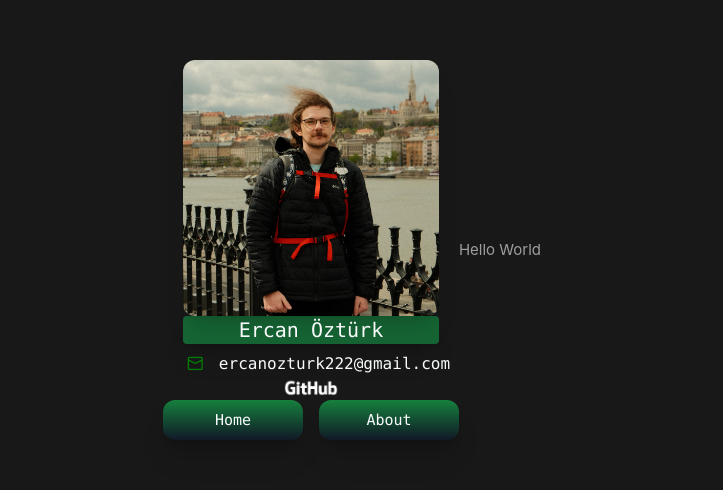
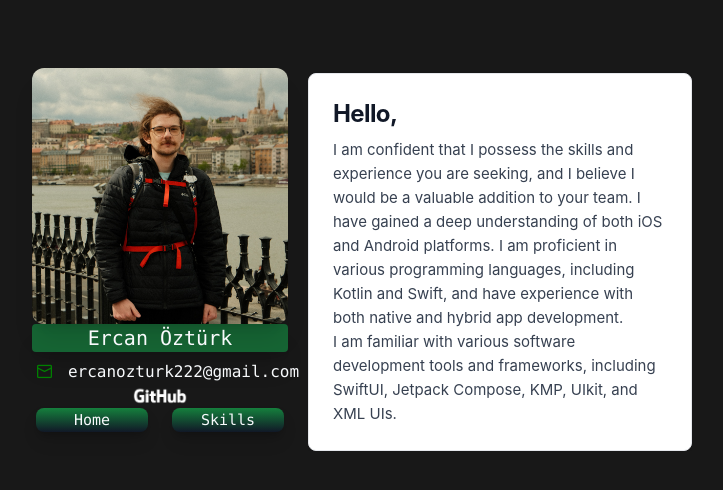
Before and after one commit to Ercan-Ozturk/ercan-ozturk-resume, a Vue app: page / in a window 1280 px wide. Shown: the part 170-660 px from the top of the page, without its empty margins (288-1011 px from the left). Built offline with nearby package versions, Linux system fonts and the light colour scheme.

Commit message:
HomeView and infocard development

```diff
--- a/src/App.vue
+++ b/src/App.vue
@@ -11,13 +11,13 @@ import InfoCard from "./components/InfoCard.vue";
     >
       <div class="flex flex-col">
         <ProfileInfo />
-        <nav class="flex flex-row justify-center gap-4 w-full">
-          <InfoCard>
-            <RouterLink to="/">Home</RouterLink>
-          </InfoCard>
-          <InfoCard>
-            <RouterLink to="/about">About</RouterLink>
-          </InfoCard>
+        <nav class="flex flex-row justify-center gap-6 w-full px-6">
+          <RouterLink to="/" class="w-1/2">
+            <InfoCard> Home </InfoCard>
+          </RouterLink>
+          <RouterLink to="/about" class="w-1/2">
+            <InfoCard> Skills </InfoCard>
+          </RouterLink>
         </nav>
       </div>
 
--- a/src/components/InfoCard.vue
+++ b/src/components/InfoCard.vue
@@ -13,9 +13,9 @@ defineProps({
 
 <template>
   <div
-    class="p-2 bg-gradient-to-t from-gray-900 to-green-700 rounded-xl shadow-xl drop-shadow-xl relative text-center w-full"
+    class="content-center bg-gradient-to-t from-gray-900 to-green-700 rounded-lg shadow-lg drop-shadow-lg relative text-center"
   >
-    <div class="text-slate-50 text-l font-mono antialiased">
+    <div class="text-slate-50 font-mono antialiased">
       <slot> </slot>
     </div>
   </div>
--- a/src/views/HomeView.vue
+++ b/src/views/HomeView.vue
@@ -3,7 +3,27 @@ import InfoCard from "@/components/InfoCard.vue";
 </script>
 
 <template>
-  <div>
-    <h1>Hello World</h1>
+  <div class="pt-6">
+    <a
+      href="#"
+      class="block max-w-sm p-6 bg-white border border-gray-200 rounded-lg shadow dark:bg-gray-800 dark:border-gray-700"
+    >
+      <h5
+        class="mb-2 text-2xl font-bold tracking-tight text-gray-900 dark:text-white"
+      >
+        Hello,
+      </h5>
+      <p class="font-normal text-gray-700 dark:text-gray-400">
+        I am confident that I possess the skills and experience you are seeking,
+        and I believe I would be a valuable addition to your team. I have gained
+        a deep understanding of both iOS and Android platforms. I am proficient
+        in various programming languages, including Kotlin and Swift, and have
+        experience with both native and hybrid app development.
+      </p>
+      <p class="font-normal text-gray-700 dark:text-gray-400">
+        I am familiar with various software development tools and frameworks,
+        including SwiftUI, Jetpack Compose, KMP, UIkit, and XML UIs.
+      </p>
+    </a>
   </div>
 </template>
```
